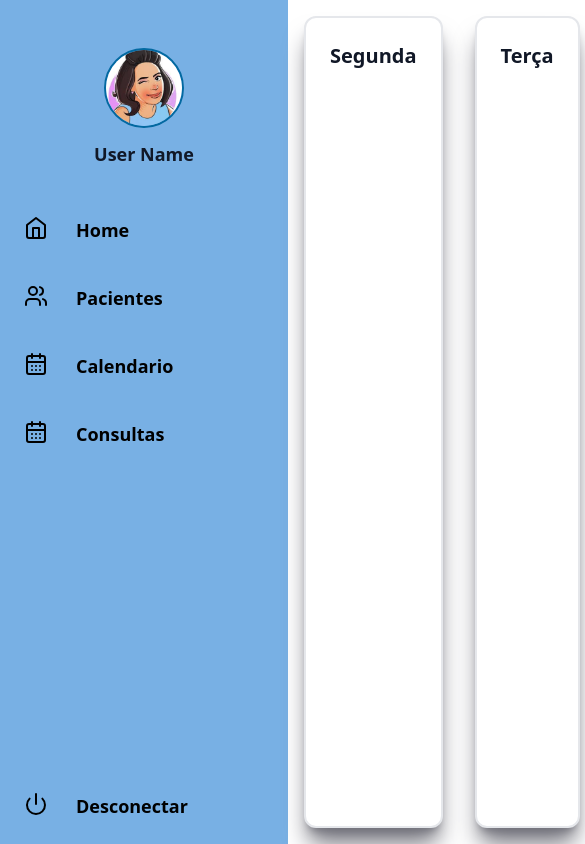
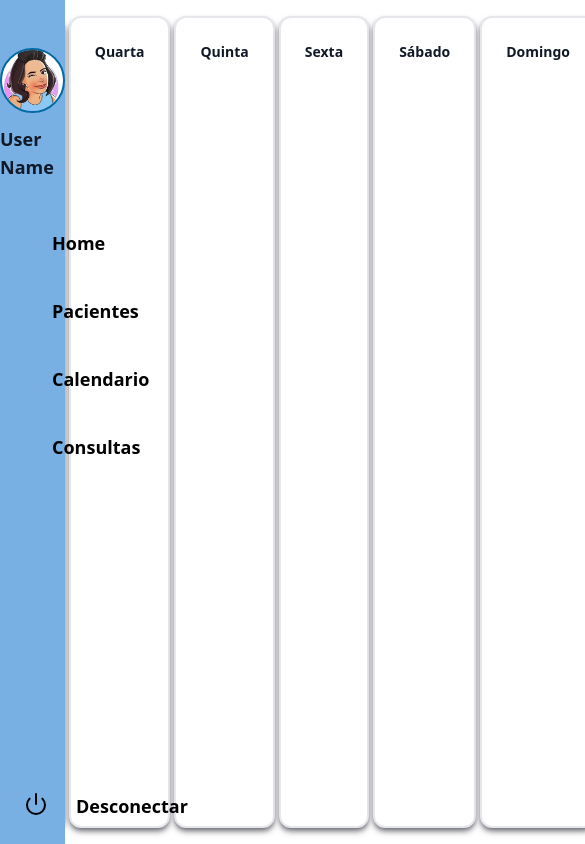
Before and after one commit to Bobby-Jones-Solutions-10/4ABA-project, a Next.js app: page /calendar in a window 390 px wide. Shown: the top 844 px of the page, 585 px wide, since content can reach past the window. Built offline with nearby package versions, Linux system fonts and the light colour scheme.

Commit message:
Removendo bugs relacionado a responsividade

```diff
--- a/src/components/CardWeekDay/index.tsx
+++ b/src/components/CardWeekDay/index.tsx
@@ -4,8 +4,8 @@ const CardWeekDay = ({ tittle, tasks }: CardTasks) => {
 
     return (
         <>
-            <div className="container flex flex-col p-4 m-4 bg-white w-56 rounded-xl items-center border-2 shadow-xl shadow-zinc-500">
-                <div className="p-2 font-semibold text-t-main text-xl">
+            <div className="flex h-full w-full flex-col p-4 bg-white rounded-xl items-center border-2 shadow-md shadow-zinc-500">
+                <div className="p-2 font-semibold text-t-main text-sm">
                     <h1>{tittle}</h1>
                 </div>
                 <div className="p-2">
--- a/src/components/SideBar/index.tsx
+++ b/src/components/SideBar/index.tsx
@@ -1,4 +1,4 @@
-import { CalendarDays, HomeIcon, Power, Users } from "lucide-react";
+import { CalendarDays, HomeIcon, Power, Users, GanttChartSquareIcon } from "lucide-react";
 import Image from "next/image";
 import ActiveLink from '@/components/ActiveLinkProps';
 
@@ -6,9 +6,8 @@ const SideBar = () => {
 
     return (
         <>
-            <div className="h-screen flex flex-col">
-                <div className="flex flex-1">
-                    <aside className="w-72 bg-secondary-color py-12">
+            <div className="h-screen w-2/12 flex flex-col">
+                <aside className="flex w-full flex-col h-full relative bg-secondary-color py-12">
                     <nav className="space-y-8 text-lg">
                         <div className="container flex flex-col items-center">
                             <Image src='/images/psicologaPhoto.png' height={80} width={80} alt="Imagem de Perfil" className="border-2 rounded-full border-sky-700" />
@@ -18,7 +17,7 @@ const SideBar = () => {
                             <ActiveLink href={'/home'} ><HomeIcon />Home</ActiveLink>
                             <ActiveLink href={'/patients'} ><Users />Pacientes</ActiveLink>
                             <ActiveLink href={'/calendar'} ><CalendarDays />Calendario</ActiveLink>
-                                <ActiveLink href={'/services'} ><CalendarDays />Consultas</ActiveLink>
+                            <ActiveLink href={'/services'} ><GanttChartSquareIcon />Consultas</ActiveLink>
                             <div className="flex flex-col absolute bottom-2">
                                 <ActiveLink href={'/'}><Power />Desconectar</ActiveLink>
                             </div>
@@ -26,7 +25,6 @@ const SideBar = () => {
                     </nav>
                 </aside>
             </div>
-            </div>
         </>
     )
 }
--- a/src/pages/calendar/index.tsx
+++ b/src/pages/calendar/index.tsx
@@ -6,8 +6,12 @@ import '@/app/globals.css'
 const Calendar = () => {
 
     return (
-    <div className='flex'>
+        <>
+            <div className='flex flex-row w-screen h-full'>
+
                 <SideBar />
+
+                <div className='flex flex-row w-10/12 items-center justify-center gap-1 p-4 h-screen'>
                     <CardWeekDay tittle={'Segunda'} tasks={[]} />
                     <CardWeekDay tittle={'Terça'} tasks={[]} />
                     <CardWeekDay tittle={'Quarta'} tasks={[]} />
@@ -16,6 +20,8 @@ const Calendar = () => {
                     <CardWeekDay tittle={'Sábado'} tasks={[]} />
                     <CardWeekDay tittle={'Domingo'} tasks={[]} />
                 </div>
+            </div>
+        </>
     )
 }
 
--- a/src/pages/services/[name]/index.tsx
+++ b/src/pages/services/[name]/index.tsx
@@ -12,8 +12,6 @@ export async function getStaticPaths() {
     const paths = dados.services.map((postAtual) => {
         return { params: { name: `${postAtual.title}` } };
     })
-    console.log('dados:', dados);
-    console.log('paths:', paths);
 
     return {
         paths: paths,
@@ -22,7 +20,6 @@ export async function getStaticPaths() {
 }
 
 export async function getStaticProps(context) {
-    console.log('Contexto', context.params.name);
     const name = context.params.name;
 
     const post = dados.services.find((currentPost) => {
@@ -31,8 +28,6 @@ export async function getStaticProps(context) {
         }
         return false;
     })
-
-    console.log(post);
 
     return {
         props: {
--- a/src/pages/services/index.tsx
+++ b/src/pages/services/index.tsx
@@ -14,10 +14,10 @@ const Services = () => {
 
     return (
         <>
-            <div className='flex'>
+            <div className='flex flex-row w-screen h-full'>
                 <SideBar />
 
-                <div className='flex flex-wrap w-10/12 items-center justify-start m-12 h-full'>
+                <div className='flex flex-wrap w-9/12 items-center justify-start gap-4 mt-12 ml-12 h-full'>
                     <Suspense fallback={<IfLoading />}>
                         {
                             services.map(({ id, title, content, date, local }) => (
@@ -26,6 +26,7 @@ const Services = () => {
                         }
                     </Suspense>
                 </div>
+
             </div>
         </>
     );
```
Also changed, not shown: 1 other file (tests, documents, lock files or other folders). Lines whose indentation alone changed are shown as unchanged.
